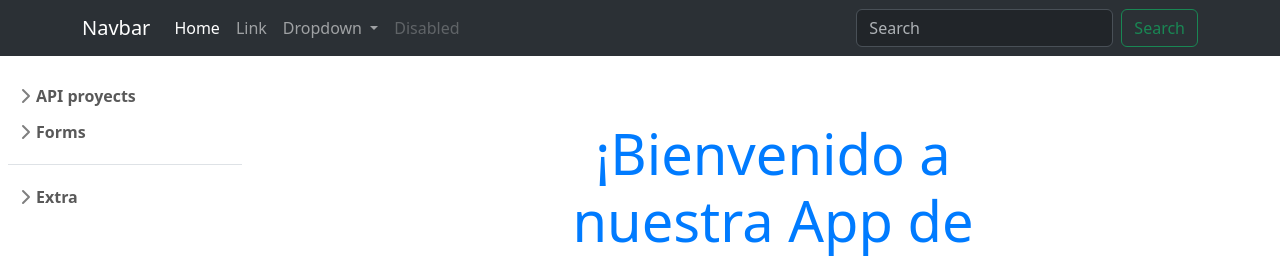
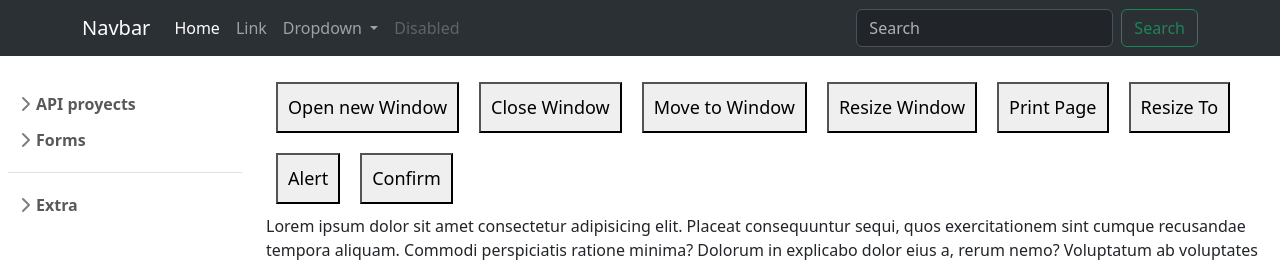
Before and after one commit to adejoogaitnas/PROYECTO-FINAL, an Angular app: page /objeto-window in a window 1280 px wide. Before the commit this address led to /. Shown: the top 262 px of the page. Built offline with nearby package versions, Linux system fonts and the light colour scheme.

Commit message:
OBJETO WINDOW ACTIVO

```diff
--- a/src/app/app.routes.ts
+++ b/src/app/app.routes.ts
@@ -5,6 +5,7 @@ import { GithubComponent } from './pages/github/github.component';
 import { PeliculasComponent } from './pages/peliculas/peliculas.component';
 import { AdivinanzaComponent } from './pages/adivinanza/adivinanza.component';
 import { ValidacionComponent } from './pages/validacion/validacion.component';
+import { ObjetoWindowComponent } from './pages/objeto-window/objeto-window.component';
 
 export const routes: Routes = [
 
@@ -14,6 +15,7 @@ export const routes: Routes = [
     { path: 'peliculas', component: PeliculasComponent },
     { path: 'adivinanza', component: AdivinanzaComponent },
     { path: 'validacion', component: ValidacionComponent },
+    { path: 'objeto-window', component: ObjetoWindowComponent },
 
     { path: '**', redirectTo: '', pathMatch: 'full' },
 
--- a/src/app/components/sidebar/sidebar.component.html
+++ b/src/app/components/sidebar/sidebar.component.html
@@ -28,8 +28,8 @@
                                 class="fas fa-balance-scale-right text-primary mt-1 me-2"></i>Validacion</a>
                     </li>
                     <li>
-                        <a routerLink="/bootstrap/dropdowns" class="link-dark rounded"><i
-                                class="fas fa-bahai text-primary mt-1 me-2"></i>Dropdowns</a>
+                        <a routerLink="/objeto-window" class="link-dark rounded"><i
+                                class="fas fa-bahai text-primary mt-1 me-2"></i>Objeto window</a>
                     </li>
                     <li>
                         <a routerLink="/bootstrap/list-group" class="link-dark rounded"><i
--- /dev/null
+++ b/src/app/pages/objeto-window/objeto-window.component.css
@@ -0,0 +1,12 @@
+ body {
+     font-family: Arial, Helvetica, sans-serif;
+     text-align: center;
+     margin-top: 50px;
+ }
+
+ button {
+     font-size: 18px;
+     margin: 10px;
+     padding: 10px;
+     cursor: pointer;
+ }
--- /dev/null
+++ b/src/app/pages/objeto-window/objeto-window.component.html
@@ -0,0 +1,50 @@
+<button (click)="openNewWindow()">Open new Window</button><!-- abre una ventana nueva -->
+<button (click)="closeWindow()">Close Window</button><!-- cierra la ventana -->
+<button (click)="moveWindowTo()">Move to Window</button><!-- mueve la ventana-->
+<button (click)="resizeWindow()">Resize Window</button><!-- redimensiona la ventana-->
+<button (click)="printPage()">Print Page</button><!-- imprime la pagina-->
+<button (click)="resizeToWindow()">Resize To</button><!-- redimensiona la ventana-->
+<button (click)="alertWindow()">Alert</button><!-- muestra un mensaje-->
+<button (click)="confirmWindow()">Confirm</button><!-- muestra un mensaje-->
+
+<p>
+    Lorem ipsum dolor sit amet consectetur adipisicing elit. Placeat consequuntur sequi, quos exercitationem sint
+    cumque recusandae tempora aliquam. Commodi perspiciatis ratione minima? Dolorum in explicabo dolor eius a, rerum
+    nemo?
+    Voluptatum ab voluptates laudantium omnis reiciendis impedit ipsum sequi atque corrupti dolorum enim blanditiis
+    velit nam quod numquam non minima, facere beatae? Possimus inventore nesciunt rem exercitationem itaque
+    excepturi qui.
+    Nostrum sunt voluptatum doloremque suscipit eligendi consectetur nobis? Odio ullam iste aspernatur nemo hic
+    tenetur eligendi debitis, officiis totam porro corrupti quia ea dicta sequi vero, at, deleniti culpa qui.
+    Necessitatibus fuga tempore aut sapiente magni odit? Veniam provident officia esse, impedit fuga mollitia.
+    Possimus facilis corrupti nostrum cumque deleniti quasi, suscipit soluta pariatur distinctio inventore fuga
+    omnis ea id.
+    Accusantium, porro asperiores assumenda autem velit odio id? Quod alias, itaque sequi mollitia, pariatur maiores
+    consequuntur, beatae in impedit adipisci illo aliquam corrupti cupiditate est ad ratione totam eligendi porro?
+    Corrupti temporibus voluptatem sed nihil, perferendis aliquam sint fugiat, nesciunt laboriosam delectus
+    explicabo? Nulla culpa quis voluptatum consequatur distinctio illum maiores excepturi, exercitationem, modi
+    inventore deleniti, tempore ullam beatae sed!
+    Praesentium saepe nostrum, sit consequuntur unde esse ab porro dolorum consectetur, repellendus aut quo quisquam
+    fugit hic dicta odit! Distinctio odit est error cum ratione ut magni quibusdam in harum.
+    Nostrum eligendi, tempore adipisci ut harum alias rerum est aliquam sit deleniti, consequatur consectetur natus
+    delectus saepe quae recusandae fugiat. Optio, perspiciatis aut iste obcaecati quam minima quae. Et, reiciendis?
+    Consequatur modi molestiae commodi nemo assumenda perferendis distinctio fugit delectus, at aut voluptate iure
+    dolorem error ipsum? Voluptas qui aperiam nobis officiis itaque? Soluta impedit aliquam earum porro temporibus
+    laudantium.
+    Sequi beatae possimus eum natus quam nulla necessitatibus perspiciatis harum repellat pariatur at libero cum
+    tempore aliquid nostrum molestiae, nemo ipsa doloremque illum quis magni alias vitae nam? Non, dolorum.
+    Praesentium alias similique nam earum nobis qui soluta nemo. Earum vitae cumque eius rem ratione consectetur aut
+    neque ipsum vero laudantium, voluptatum perferendis totam voluptate, recusandae, distinctio itaque doloribus
+    laborum!
+    Voluptatum facilis sapiente tempore, ipsum veritatis accusantium temporibus repellendus aliquid! Quia cupiditate
+    eveniet quo recusandae distinctio vero corrupti maiores numquam asperiores, rem eum nemo atque aspernatur ipsum.
+    Illo, provident earum.
+    Minima eveniet quibusdam ab porro inventore voluptates amet, dicta natus vero laborum odio voluptate placeat
+    itaque error impedit laudantium debitis? Facilis eum hic doloribus aut minima! Earum natus aliquam error.
+    Illo doloribus id maiores iure dolorum eligendi doloremque voluptatibus necessitatibus sed nisi, tenetur cumque
+    quaerat adipisci, excepturi minima amet magnam quam voluptatem quia facere hic porro. Consequuntur nam a
+    doloribus.
+    Accusantium, nisi quam aliquam deserunt cupiditate fugit, nesciunt obcaecati, necessitatibus quo dolorem
+    repellendus? Rerum impedit laboriosam asperiores, non, veritatis fugit sint obcaecati iure nam alias sapiente
+    ratione unde. Ipsa, necessitatibus?
+</p>
--- /dev/null
+++ b/src/app/pages/objeto-window/objeto-window.component.ts
@@ -0,0 +1,69 @@
+
+import { Component } from '@angular/core';
+import { FormsModule } from '@angular/forms';
+
+@Component({
+  selector: 'app-object-window',
+  standalone: true,
+  imports: [FormsModule],
+  templateUrl: './objeto-window.component.html',
+  styleUrl: './objeto-window.component.css'
+})
+export class ObjetoWindowComponent {
+
+  newWindow: Window | null = null;
+
+  openNewWindow(): void {
+    this.newWindow = window.open("", "", "width=500px,height=400px,left=50px,top=100px");
+  }
+
+  closeWindow(): void {
+    if (this.newWindow) {
+      this.newWindow.close();
+    }
+  }
+
+  moveWindowTo(): void {
+    if (this.newWindow) {
+      this.newWindow.focus();
+      this.newWindow.moveTo(500, 600);
+    }
+  }
+
+  resizeWindow(): void {
+    if (this.newWindow) {
+      this.newWindow.focus();
+      this.newWindow.resizeTo(1000, 500);
+    }
+  }
+
+  printPage(): void {
+    if (this.newWindow) {
+      this.newWindow.focus();
+      this.newWindow.print();
+    }
+  }
+
+  resizeToWindow(): void {
+    if (this.newWindow) {
+      this.newWindow.focus();
+      this.newWindow.resizeTo(800, 800);
+    }
+  }
+
+  alertWindow(): void {
+    if (this.newWindow) {
+      this.newWindow.focus();
+      this.newWindow.alert();
+    }
+  }
+
+  confirmWindow(): void {
+    if (this.newWindow) {
+      this.newWindow.focus();
+      this.newWindow.confirm();
+    }
+  }
+
+
+}
```
Also changed, not shown: 1 other file (tests, documents, lock files or other folders).
